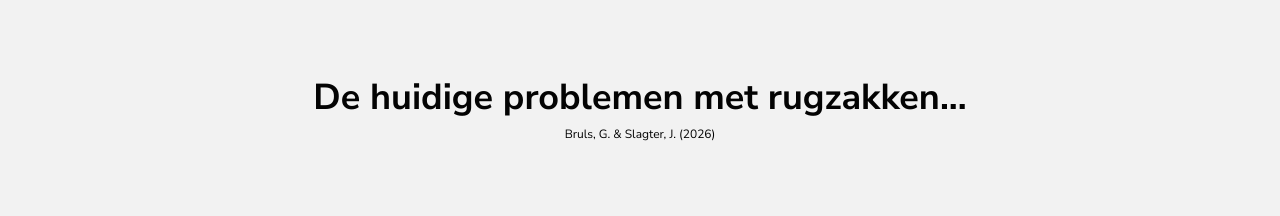
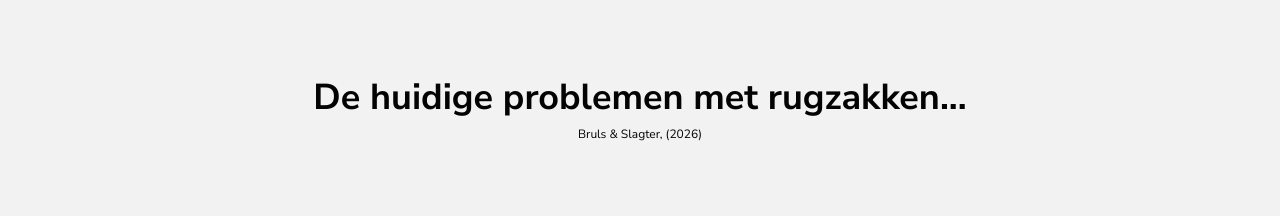
Before and after one commit to jordyslagter/circulaire-impact, a Next.js app in the folder pitchdeck/: page /circulaire-impact/ in a window 1280 px wide. Shown: the part 1720-1936 px from the top of the page. Built offline with nearby package versions, Linux system fonts and the light colour scheme.

Commit message:
fix incorrect citation format

```diff
--- a/pitchdeck/src/components/sections/Backpack.tsx
+++ b/pitchdeck/src/components/sections/Backpack.tsx
@@ -61,9 +61,7 @@ export const Backpack: FC = () => {
       <h1 className={clsx("text-4xl font-bold")}>
         De huidige problemen met rugzakken...
       </h1>
-      <p className={clsx("mt-2 mb-20 text-xs")}>
-        Bruls, G. & Slagter, J. (2026)
-      </p>
+      <p className={clsx("mt-2 mb-20 text-xs")}>Bruls & Slagter, (2026)</p>
       <BsBackpack3 size={200} />
       <div
         ref={backpackTextContainer}
```
